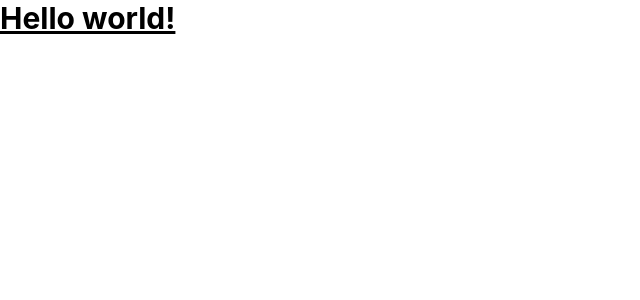
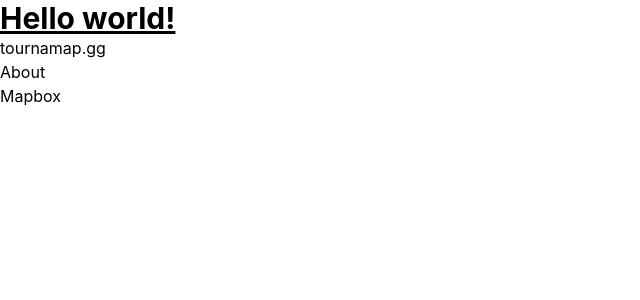
Before and after one commit to perrycate/tournamap, a Next.js app in the folder nextjs-frontend/: page / in a window 1280 px wide. Shown: the top 300 px of the page, without its empty margins (0-640 px from the left). Built offline with nearby package versions, Linux system fonts and the light colour scheme.

Commit message:
added about section

```diff
--- a/nextjs-frontend/pages/index.tsx
+++ b/nextjs-frontend/pages/index.tsx
@@ -1,8 +1,9 @@
 import type { NextPage } from "next";
 import Head from "next/head";
-import { FC } from "react";
+import { useState } from "react";
 
 const Home: NextPage = () => {
+  const [hideAbout, setHideAbout] = useState(true)
   return (
     <div>
       <Head>
@@ -13,6 +14,61 @@ const Home: NextPage = () => {
         <link rel="icon" type="image/x-icon" href="/icon-cropped.png" />
       </Head>
       <h1 className="text-3xl font-bold underline">Hello world!</h1>
+      <nav>
+        <ul>
+          <li>
+            <a href="/">tournamap.gg</a>
+          </li>
+          <li id="about-btn" onClick={() => setHideAbout((value) => !value)}>About</li>
+        </ul>
+      </nav>
+      <div id="main">
+      <section id="about" hidden={hideAbout}>
+        <h2>About this Site</h2>
+        <p>
+          Tournamap.gg is a site for visualizing the location of offline video game tournaments. (Only Smash Ultimate is
+          supported so far.) Each pin represents an upcoming tournament, click on it for details.
+        </p>
+        <h2>Why did I make this?</h2>
+        <p>
+          <s>I was bored idk</s>
+          "Any tournaments happening near _____?" is a very common question in my community (NorCal). Some crazy
+          individuals, in response, handmade and maintained a map showing where the locals are and when they happen. I
+          thought that was awesome, and decided to try to automate something similar.
+        </p>
+        <h2>Data Source(s)</h2>
+        <p>
+          Data is pulled from <a href="https://smash.gg/">smash.gg</a> roughly every half hour. We hope to eventually
+          support other sources, such as challonge.
+        </p>
+        <h2>If your tournament isn't listed</h2>
+        <ol>
+          <li>
+            Make sure your tournament listing is publicly visible and discoverable. Someone should be able to find the
+            page from the internet without being logged in.
+          </li>
+          <li>
+            If your tournament was recently published, try waiting an hour. The data is updated every half hour, but it
+            may take some time for the updated data to become visible.
+          </li>
+          <li>
+            If all else fails, email <a href="mailto:admin@tournamap.gg">admin@tournamap.gg </a> with a link to your
+            tournament so we can figure out why it isn't being shown.
+          </li>
+        </ol>
+        <h2>How to contribute</h2>
+        The source code for the project can be found <a href="https://github.com/perrycate/tournamap">on GitHub</a>. All
+        forms of contribution (code, comments, etc) are welcome!
+        <br />
+        <br />
+        I stream most Mondays, Wednesdays, and Fridays around 6:30 Pacific / 9:30 Eastern while working on the site.
+        <a href="https://twitch.tv/graviddd">Come watch and/or chat and/or help!</a>
+        {/* TODO once we have a feedback form, mention it here. */}
+      </section>
+      <section id="map">
+        <a href="http://mapbox.com/about/maps" className="mapbox-logo" target="_blank">Mapbox</a>
+      </section>
+      </div>
     </div>
   );
 };
```
